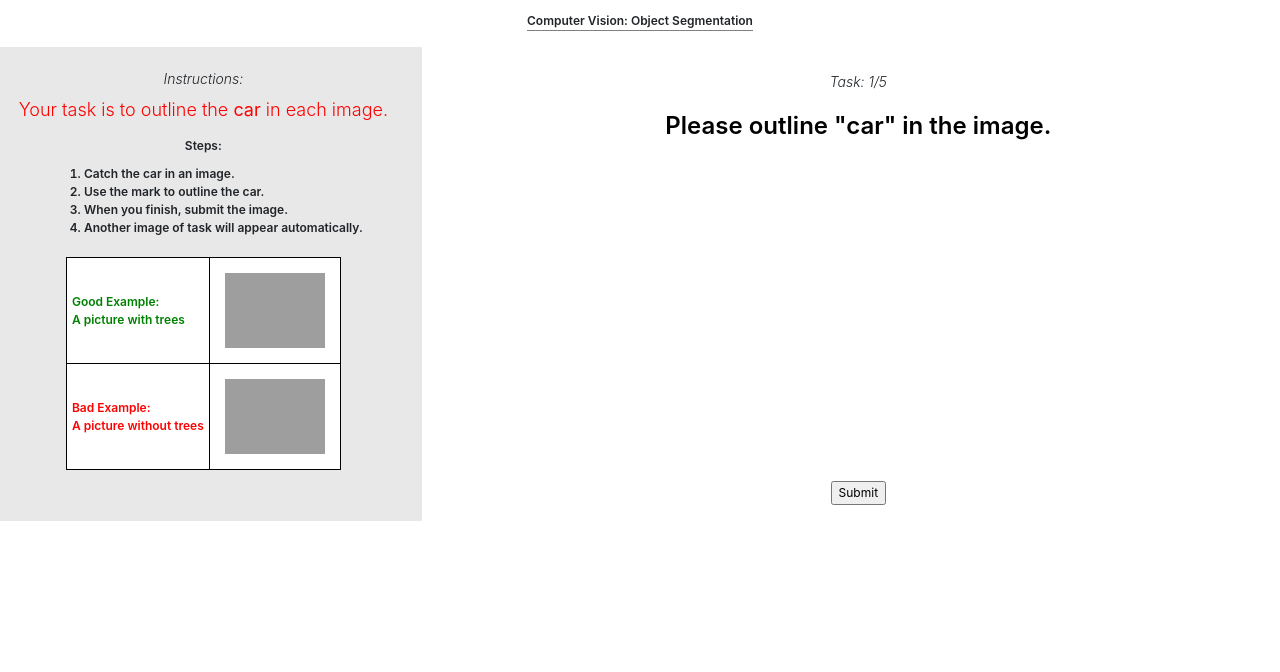
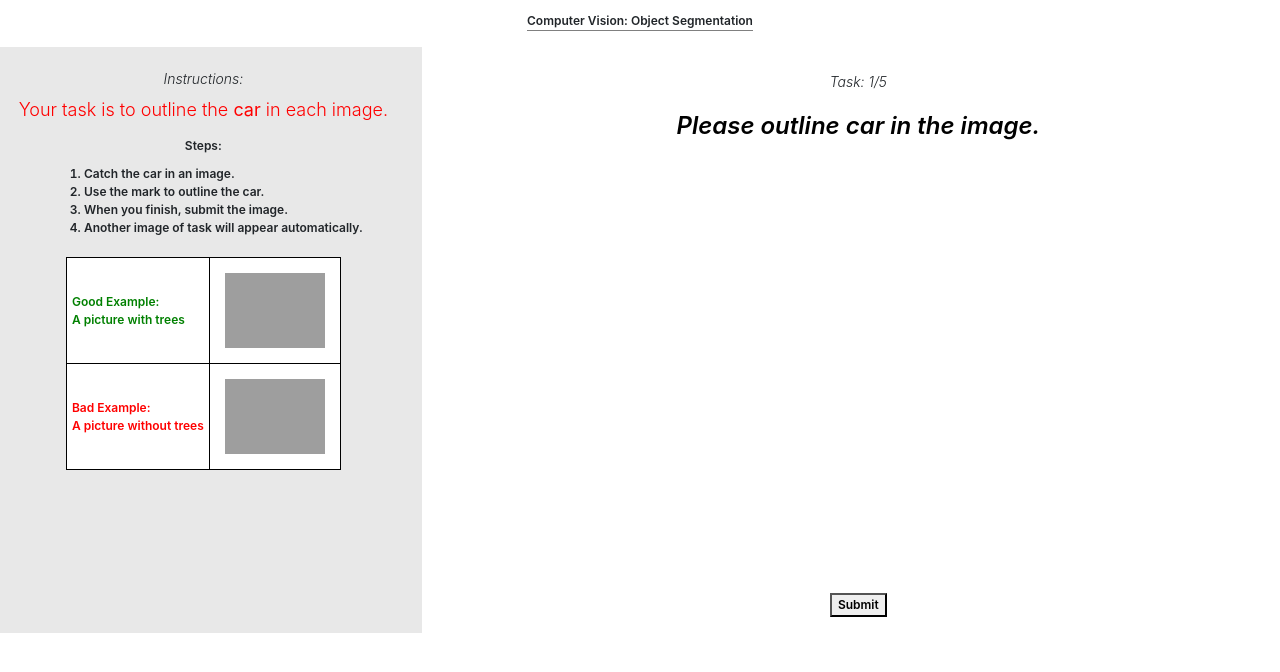
Before and after one commit to beforux/ShakeYourLove, a Jekyll site: the page img/hw/index.html, which Jekyll copies as it is, in a window 1280 px wide. Shown: the top 672 px of the page. Built offline with Jekyll 4.4.1, drawn with Linux system fonts in a browser that asks for light colours.

Commit message:
Add files via upload

```diff
--- a/img/hw/index.html
+++ b/img/hw/index.html
@@ -1,10 +1,7 @@
 <!DOCTYPE html>
 <html>
 <head>
-
 	<title>Computer Vision: Object Segmentation </title>
-	<meta http-equiv='Content-Type' content='text/html; charset=UTF-8'/>
-	<script type="text/javascript" src="https://s3.amazonaws.com/mturk-public/externalHIT_v1.js"></script>
 	<link rel="stylesheet" type="text/css" href="css/index.css">
 	<link rel="stylesheet" href="https://maxcdn.bootstrapcdn.com/bootstrap/4.0.0/css/bootstrap.min.css" integrity="sha384-Gn5384xqQ1aoWXA+058RXPxPg6fy4IWvTNh0E263XmFcJlSAwiGgFAW/dAiS6JXm" crossorigin="anonymous">
 
@@ -13,6 +10,8 @@
 	<header>
 		<p class="smallFont center line">Computer Vision: Object Segmentation</p>
 	</header>
+
+
 
 	<div class="row">
 		<div class="col-sm-4">
@@ -43,32 +42,28 @@
 
 		</div>
 
-		<form class="center" name="mturk_form" method="post" id="mturk_form" action="https://workersandbox.mturk.com/mturk/externalSubmit">
-
-			<input type="hidden" value=""  name="assignmentId" id="assignmentId">
-
-		<div class="col-sm-12">
+		<div class="col-sm-8">
 			<p class="bigFont center">Task: 1/5</p>
-			 <p class="center keywords">Please outline "car" in the image.</p>
+			 <p class="bigFont center keywords">Please outline car in the image.</p>
 		     <form name="fc">
                <p class="center">
-                <canvas id="carImage" width="300%" height="300%"></canvas>
+                <canvas id="carImage" width="400" height="400"></canvas>
 	           </p>
-	           <p class="center"><input type="submit" id="submitButton" value="Submit"  onclick="foo();"></p>
 
-			   <!-- <p class="center"><button id="submit_button" type="submit" onclick="foo();" name="submitButton" value="User Submits HIT" class="smallFont">Submit</button></p> -->
+
+			   <p class="center"><button id="submit_button" type="submit" onclick="foo();" name="submitButton" value="User Submits HIT" class="smallFont">Submit</button></p>
              </form>
             </table>
 
 		</div>
 
-		  </form>
+
 
 
 	</div>
 
     <script src="js/mark.js"></script>
-    <script type="AMT.js"></script>
+    <script src="js/AMT.js"></script>
 
 </body>
 </html>
```
